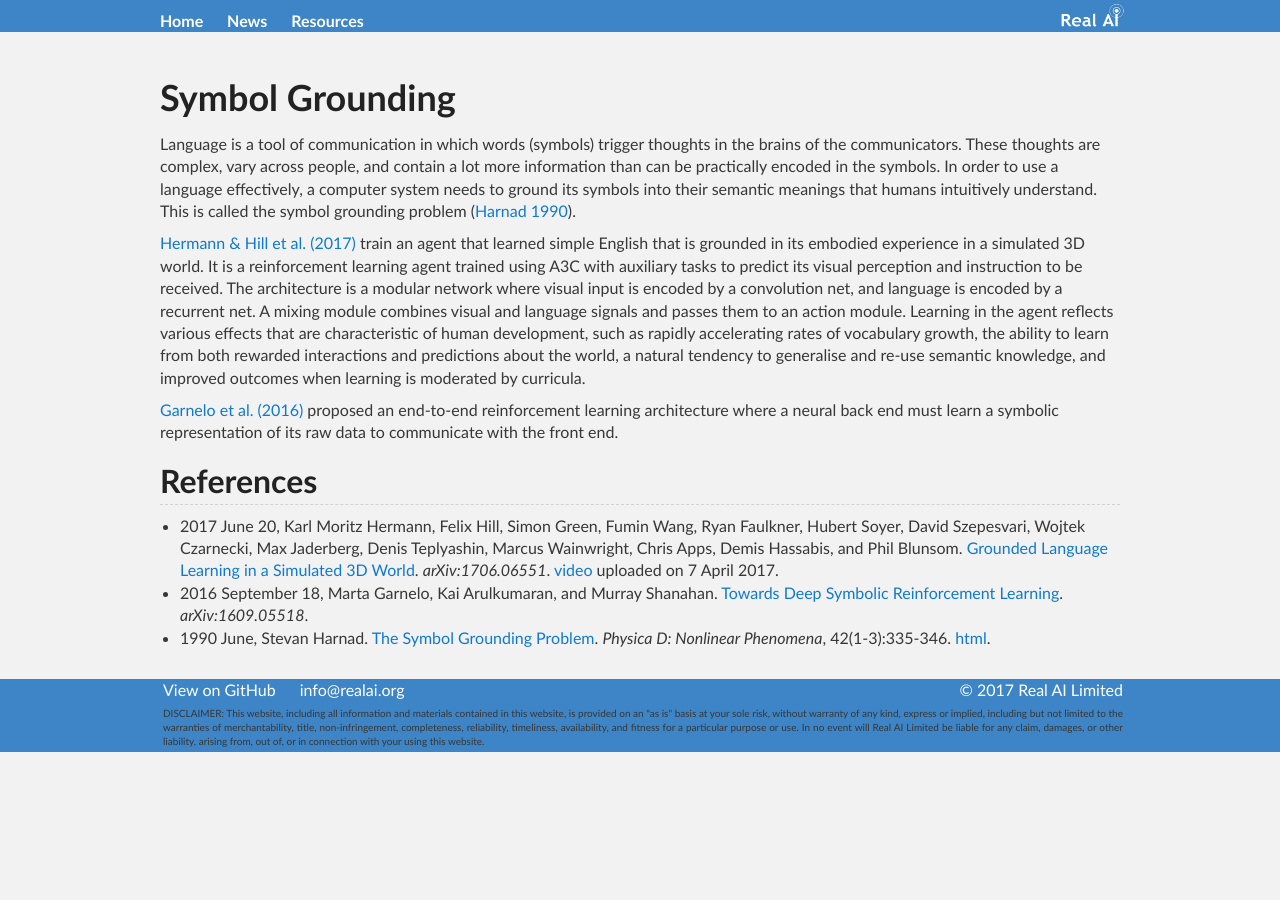
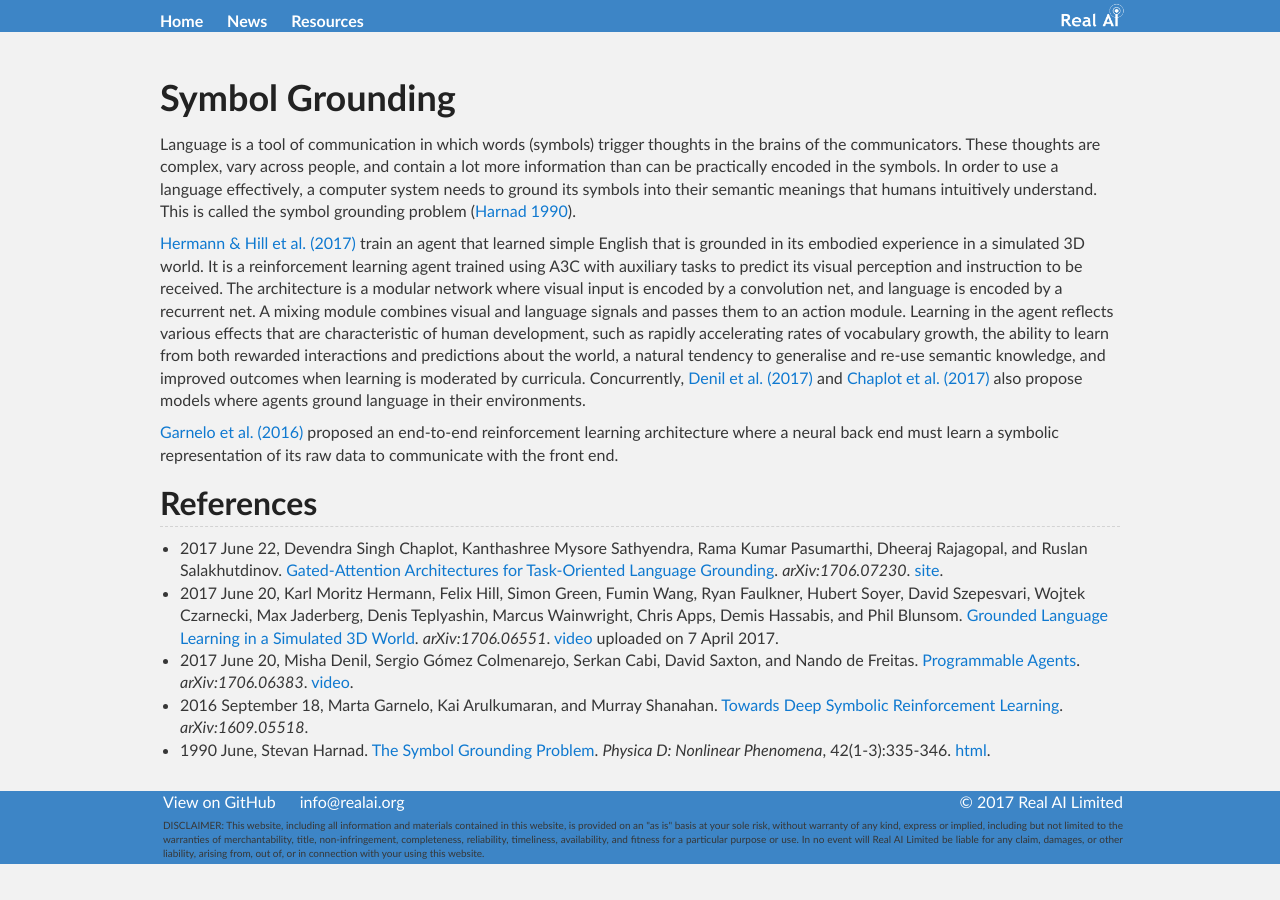
Before and after one commit to Tonywuhk/realai.org, a Jekyll site: the page built from symbol-grounding.md, in a window 1280 px wide. Built offline with Jekyll 4.4.1, drawn with Linux system fonts in a browser that asks for light colours; our own code applies the rules of GitHub Pages for plain Markdown files; comment, search, counter and statistics services are not loaded; the repository's description, which GitHub fills in, is left out.

Commit message:
Update symbol-grounding.md

```diff
--- a/symbol-grounding.md
+++ b/symbol-grounding.md
@@ -5,12 +5,14 @@ permalink: /symbol-grounding/
 
 Language is a tool of communication in which words (symbols) trigger thoughts in the brains of the communicators. These thoughts are complex, vary across people, and contain a lot more information than can be practically encoded in the symbols. In order to use a language effectively, a computer system needs to ground its symbols into their semantic meanings that humans intuitively understand. This is called the symbol grounding problem ([Harnad 1990](http://www.sciencedirect.com/science/article/pii/0167278990900876)).
 
-[Hermann & Hill et al. (2017)](https://arxiv.org/abs/1706.06551) train an agent that learned simple English that is grounded in its embodied experience in a simulated 3D world. It is a reinforcement learning agent trained using A3C with auxiliary tasks to predict its visual perception and instruction to be received. The architecture is a modular network where visual input is encoded by a convolution net, and language is encoded by a recurrent net. A mixing module combines visual and language signals and passes them to an action module. Learning in the agent reflects various effects that are characteristic of human development, such as rapidly accelerating rates of vocabulary growth, the ability to learn from both rewarded interactions and predictions about the world, a natural tendency to generalise and re-use semantic knowledge, and improved outcomes when learning is moderated by curricula.
+[Hermann & Hill et al. (2017)](https://arxiv.org/abs/1706.06551) train an agent that learned simple English that is grounded in its embodied experience in a simulated 3D world. It is a reinforcement learning agent trained using A3C with auxiliary tasks to predict its visual perception and instruction to be received. The architecture is a modular network where visual input is encoded by a convolution net, and language is encoded by a recurrent net. A mixing module combines visual and language signals and passes them to an action module. Learning in the agent reflects various effects that are characteristic of human development, such as rapidly accelerating rates of vocabulary growth, the ability to learn from both rewarded interactions and predictions about the world, a natural tendency to generalise and re-use semantic knowledge, and improved outcomes when learning is moderated by curricula. Concurrently, [Denil et al. (2017)](https://arxiv.org/abs/1706.06383) and [Chaplot et al. (2017)](https://arxiv.org/abs/1706.07230) also propose models where agents ground language in their environments.
 
 [Garnelo et al. (2016)](https://arxiv.org/abs/1609.05518) proposed an end-to-end reinforcement learning architecture where a neural back end must learn a symbolic representation of its raw data to communicate with the front end.
 
 ## References
 
+* 2017 June 22, Devendra Singh Chaplot, Kanthashree Mysore Sathyendra, Rama Kumar Pasumarthi, Dheeraj Rajagopal, and Ruslan Salakhutdinov. [Gated-Attention Architectures for Task-Oriented Language Grounding](https://arxiv.org/abs/1706.07230). *arXiv:1706.07230*. [site](https://sites.google.com/view/gated-attention/home).
 * 2017 June 20, Karl Moritz Hermann, Felix Hill, Simon Green, Fumin Wang, Ryan Faulkner, Hubert Soyer, David Szepesvari, Wojtek Czarnecki, Max Jaderberg, Denis Teplyashin, Marcus Wainwright, Chris Apps, Demis Hassabis, and Phil Blunsom. [Grounded Language Learning in a Simulated 3D World](https://arxiv.org/abs/1706.06551). *arXiv:1706.06551*. [video](https://www.youtube.com/watch?v=wJjdu1bPJ04) uploaded on 7 April 2017.
+* 2017 June 20, Misha Denil, Sergio Gómez Colmenarejo, Serkan Cabi, David Saxton, and Nando de Freitas. [Programmable Agents](https://arxiv.org/abs/1706.06383). *arXiv:1706.06383*. [video](https://www.youtube.com/playlist?list=PLs1LSEoK_daRDnPUB2u7VAXSonlNU7IcV).
 * 2016 September 18, Marta Garnelo, Kai Arulkumaran, and Murray Shanahan. [Towards Deep Symbolic Reinforcement Learning](https://arxiv.org/abs/1609.05518). *arXiv:1609.05518*.
 * 1990 June, Stevan Harnad. [The Symbol Grounding Problem](http://www.sciencedirect.com/science/article/pii/0167278990900876). *Physica D: Nonlinear Phenomena*, 42(1-3):335-346. [html](http://users.ecs.soton.ac.uk/harnad/Papers/Harnad/harnad90.sgproblem.html).
```
